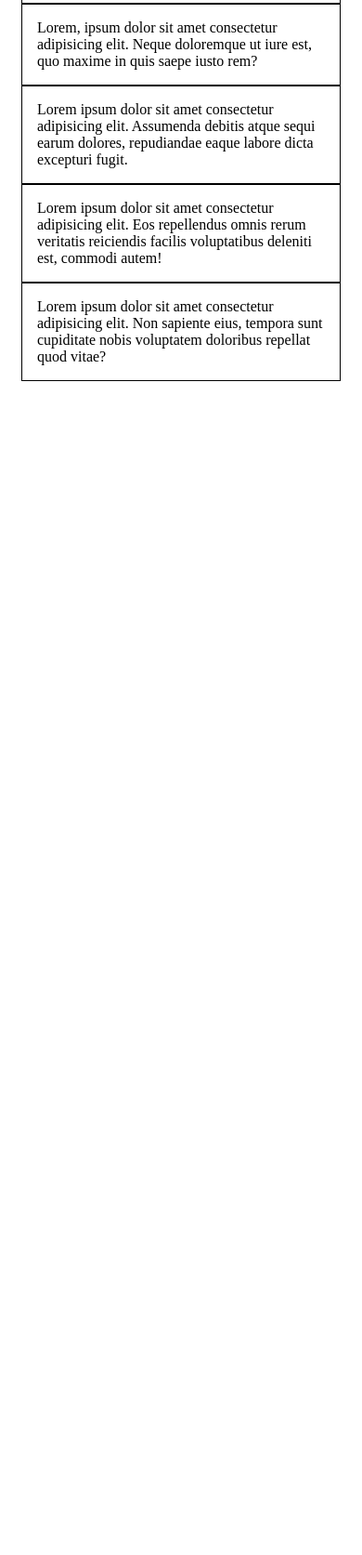
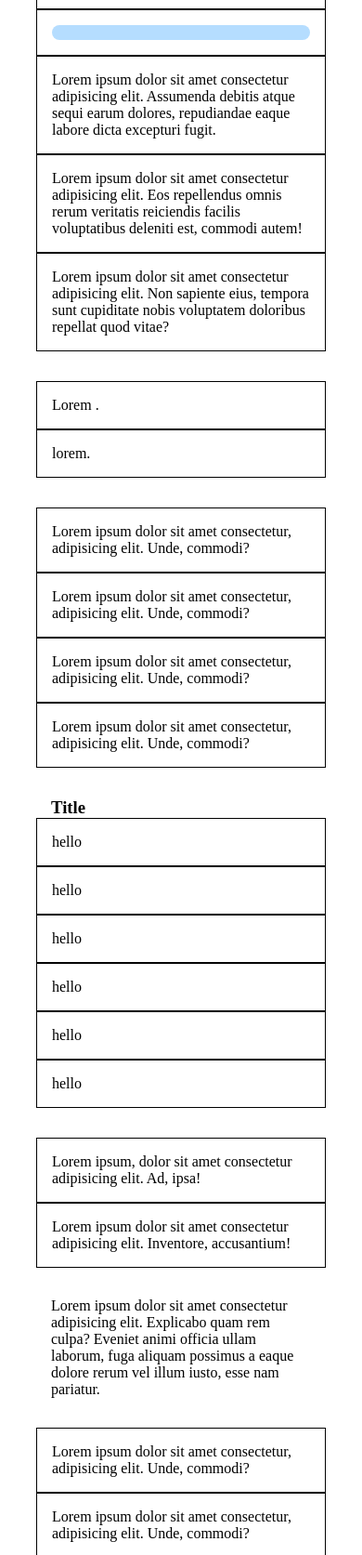
Before and after one commit to StefanRaluca/htmlcss-responsive-layout, a plain HTML site: page index.html in a window 390 px wide. Shown: the part 327-2000 px from the top of the page at 93% size. Before the commit the page ends 844 px from the top, so only its background shows below. Drawn offline with Linux system fonts and the light colour scheme.

Commit message:
add layout responsive main and footer

```diff
--- a/assets/style.css
+++ b/assets/style.css
@@ -1,10 +1,10 @@
-*{
+* {
     margin: 0;
     padding: 0;
     box-sizing: border-box;
 }
 
-:root{
+:root {
     --responsive--header: rgba(0, 132, 253, 1);
     --responsive--secondary: rgba(181, 221, 255, 1);
     --responsive--primary: rgba(151, 146, 228, 1);
@@ -14,13 +14,14 @@
 }
 
 /* style of header */
-#container_header{
+#container_header {
     display: flex;
     justify-content: space-around;
     align-items: center;
     background-color: var(--responsive--header);
 }
-.container_logo img{
+
+.container_logo img {
     margin-top: 10px;
 }
 
@@ -28,64 +29,82 @@
 /* style of containers */
 .container_link a {
     text-decoration: none;
-    color:var(--responsive--light);
+    color: var(--responsive--light);
     margin: 10px;
 }
-.custom_header_button{
-    background-color:var(--responsive--light);
+
+.custom_header_button {
+    background-color: var(--responsive--light);
     padding: 5px;
     color: var(--responsive--dark);
     border-radius: 15px;
     border: none;
 }
-.container_link i{
+
+.container_link i {
     display: none;
     color: white;
 }
 
 
 
-.container{
+.container {
     width: 95%;
     margin: auto;
     max-width: 744px;
+    padding: 1rem;
 }
 
-.row{
+.row {
     display: flex;
     flex-wrap: wrap;
     margin: 0 -1rem;
 }
 
-.container-small{
-    width: 100%;
-}
+
 [class*="col-"] {
     padding: 1rem;
     border: 1px solid black;
 }
 
 
-.col-12{
+
+.container_get_started {
     width: 100%;
 }
 
-.col-8{
+.col-12 {
+    width: 100%;
+}
+
+.col-8 {
     width: calc((100% / 12) * 8);
 }
 
+.col-6 {
+    width: 50%;
+}
 
 
-.col-4{
+.col-4 {
     width: calc((100% / 12) * 4);
 }
 
-.card_right img{
-    width: 200px;
+
+.card_right img {
+    width: 70%;
 }
-.card{
+
+.card {
+    padding: 0.5rem;
     display: flex;
     justify-content: center;
+    border-radius: 25px;
+    background-color: var(--responsive--secondary);
+}
+
+.card_left h3 {
+    margin-bottom: 10px;
 }
 
 /* mobile first  */
@@ -99,18 +118,20 @@
         display: none;
 
     }
-   .container_link button{
+
+    .container_link button {
         display: none;
     }
-   .container_link i{
+
+    .container_link i {
         display: inline;
     }
 
-.container{
+    .container {
         width: 80%;
     }
 
-.col-12{
+    .col-12 {
         width: 100%;
     }
 
@@ -119,41 +140,68 @@
 
 /* Tablets*/
 
- @media screen and (min-width: 992px) {
+@media only screen and (min-width: 768px) and (max-width: 1024px) {
     .container_link a {
         display: none;
 
     }
-    .container_link button{
+
+    .container_link button {
         display: none;
     }
-    .container_link i{
+
+    .container_link i {
         display: inline;
     }
 
 
-    .col-sm-8{
+    .col-sm-8 {
         width: calc((100% / 12) * 8);
     }
 
-    .col-sm-4{width: calc((100% / 12) * 4);
+    .col-sm-4 {
+        width: calc((100% / 12) * 4);
     }
 
+    .col-sm-6 {
+        width: calc((100% / 12) * 6);
     }
 
+    .col-lg-6 {
+        width: calc((100% / 12) * 6);
+    }
+}
+/* desktop */
 
-@media only screen and (min-width: 1200px){
+@media only screen and (min-width: 1200px) {
 
     .container_link a {
         display: inline;
 
     }
-       .container_link button{
+
+    .container_link button {
         display: inline;
     }
-       .container_link i{
+
+    .container_link i {
         display: none;
     }
 
+    .col-sm-8 {
+        width: calc((100% / 12) * 8);
+    }
+
+    .col-lg-6 {
+        width: calc((100% / 12) * 6);
+    }
+
+    .col-sm-4 {
+        width: calc((100% / 12) * 4);
+    }
+
+    .col-lg-4 {
+        width: calc((100% / 12) * 4);
+    }
 
 }
--- a/index.html
+++ b/index.html
@@ -33,6 +33,7 @@
         </div>
     </header>
     <main>
+        <!-- section demo with 5 cards   -->
         <section id="demo">
 
             <div class="container">
@@ -58,8 +59,10 @@
 
 
 
-                    <div class="col-12 col-sm-4">Lorem, ipsum dolor sit amet consectetur adipisicing elit. Neque
-                        doloremque ut iure est, quo maxime in quis saepe iusto rem?
+                    <div class="col-12 col-sm-4">
+                        <div class="card">
+
+                        </div>
                     </div>
 
                     <div class="col-12 col-sm-4">Lorem ipsum dolor sit amet consectetur adipisicing elit. Assumenda
@@ -78,9 +81,95 @@
             </div>
 
         </section>
+
+
+        <!-- section planning with 2 cards -->
+        <section id="planning">
+            <div class="container">
+                <div class="row">
+
+                    <div class="col-12 col-lg-6">Lorem .</div>
+
+                    <div class="col-12 col-lg-6">lorem.</div>
+
+                </div>
+            </div>
+        </section>
+        <!-- section partners with 4 cards (containers) -->
+        <section id="expert_partners">
+            <div class="container">
+                <div class="row">
+
+                    <div class="col-12">Lorem ipsum dolor sit amet consectetur, adipisicing elit. Unde, commodi?</div>
+
+                    <div class="col-12">Lorem ipsum dolor sit amet consectetur, adipisicing elit. Unde, commodi?</div>
+
+                    <div class="col-12">Lorem ipsum dolor sit amet consectetur, adipisicing elit. Unde, commodi?</div>
+
+                    <div class="col-12">Lorem ipsum dolor sit amet consectetur, adipisicing elit. Unde, commodi?</div>
+                </div>
+            </div>
+        </section>
+        <!-- section with benefits with 6 cards -->
+        <section id="benefits">
+            <div class="container">
+                <h3>Title</h3>
+
+                <div class="row">
+
+                    <div class="col-12 col-sm-6 col-lg-4">hello</div>
+
+                    <div class="col-12 col-sm-6 col-lg-4">hello</div>
+
+                    <div class="col-12 col-sm-6 col-lg-4">hello</div>
+
+                    <div class="col-12 col-sm-6 col-lg-4">hello</div>
+
+                    <div class="col-12 col-sm-6 col-lg-4">hello</div>
+
+                    <div class="col-12 col-sm-6 col-lg-4">hello</div>
+
+                </div>
+
+            </div>
+        </section>
+
+        <!-- section about us with 2 cards -->
+        <section id="about_us">
+            <div class="container">
+                <div class="row">
+
+                    <div class="col-12 col-sm-8">Lorem ipsum, dolor sit amet consectetur adipisicing elit. Ad, ipsa!
+                    </div>
+
+                    <div class="col-12 col-sm-4">Lorem ipsum dolor sit amet consectetur adipisicing elit. Inventore,
+                        accusantium!</div>
+
+                </div>
+            </div>
+        </section>
+        <!-- section with 1 cards in center -->
+        <section id="get_started">
+            <div class="container">
+                <div class="container_get_started">
+                    Lorem ipsum dolor sit amet consectetur adipisicing elit. Explicabo quam rem culpa? Eveniet animi
+                    officia ullam laborum, fuga aliquam possimus a eaque dolore rerum vel illum iusto, esse nam
+                    pariatur.
+                </div>
+            </div>
+        </section>
     </main>
-    <footer>
 
+
+    <!-- footer with 2 cards  -->
+    <footer id="footer_site">
+        <div class="container">
+            <div class="row">
+                <div class="col-12">Lorem ipsum dolor sit amet consectetur, adipisicing elit. Unde, commodi?</div>
+
+                <div class="col-12">Lorem ipsum dolor sit amet consectetur, adipisicing elit. Unde, commodi?</div>
+            </div>
+        </div>
     </footer>
 </body>
 
```
Lines whose indentation alone changed are shown as unchanged.
